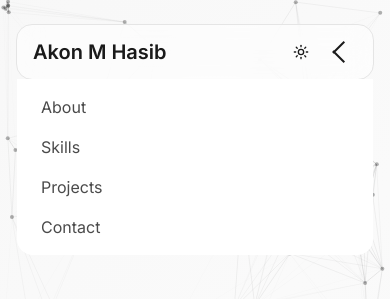
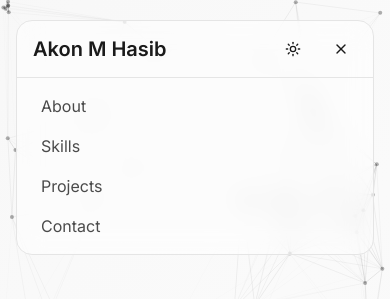
Before and after one commit to HasibX2000/Akons-Portfolio, a Next.js app: page / in a window 390 px wide. Both pictures are taken after a click on the button 345 px from the left and 52 px from the top of the page. Shown: the top 299 px of the page. Built offline with nearby package versions, Linux system fonts and the light colour scheme.

Commit message:
navbar fixed

```diff
--- a/app/layout.tsx
+++ b/app/layout.tsx
@@ -17,12 +17,12 @@ export default function RootLayout({ children }: { children: React.ReactNode })
   return (
     <html lang="en" className="scroll-smooth">
       <body
-        className={`${inter.className} bg-light dark:bg-dark text-text-light-primary dark:text-text-dark-primary min-h-screen relative`}
+        className={`${inter.className} bg-light dark:bg-dark text-text-light-primary dark:text-text-dark-primary min-h-screen relative overflow-x-hidden`}
       >
         {/* Background layers with proper z-index */}
-        <div className="animated-background z-0" />
-        <div className="noise-overlay z-20" />
-        <div className="z-30">
+        <div className="fixed inset-0 animated-background z-0" />
+        <div className="fixed inset-0 noise-overlay z-20" />
+        <div className="fixed inset-0 z-30">
           <DynamicBackground />
         </div>
 
--- a/components/DynamicBackground.tsx
+++ b/components/DynamicBackground.tsx
@@ -110,7 +110,11 @@ export default function DynamicBackground() {
   }, []);
 
   return (
-    <canvas ref={canvasRef} className="fixed inset-0 pointer-events-none" style={{ zIndex: 0 }} />
+    <canvas
+      ref={canvasRef}
+      className="fixed inset-0 pointer-events-none"
+      style={{ zIndex: 0, width: "100%", height: "100%" }}
+    />
   );
 }
 
--- a/components/Navigation.tsx
+++ b/components/Navigation.tsx
@@ -1,7 +1,7 @@
 "use client";
 import { useState, useEffect } from "react";
 import { motion, AnimatePresence } from "framer-motion";
-import { Moon, Sun } from "lucide-react";
+import { Moon, Sun, Menu, X } from "lucide-react";
 import { smoothScroll } from "../utils/smoothScroll";
 import Link from "next/link";
 
@@ -40,10 +40,10 @@ export default function Navigation() {
     <motion.header
       initial={{ y: -100 }}
       animate={{ y: 0 }}
-      className="fixed w-full z-50 px-4 top-6"
+      className="fixed w-full z-50 px-4 top-5"
     >
-      <nav className="max-w-6xl mx-auto rounded-2xl h-14 bg-light/50 dark:bg-dark/50 backdrop-blur-md border border-light-border dark:border-dark-border">
-        <div className="h-full px-4 flex items-center justify-between">
+      <nav className="max-w-6xl mx-auto rounded-2xl bg-light/50 dark:bg-dark/50 backdrop-blur-md border border-light-border dark:border-dark-border">
+        <div className="h-14 px-4 flex items-center justify-between">
           <Link href="/" className="text-xl font-semibold">
             Akon M Hasib
           </Link>
@@ -90,26 +90,14 @@ export default function Navigation() {
 
             <button
               onClick={() => setIsMobileMenuOpen(!isMobileMenuOpen)}
-              className="w-6 h-6"
+              className="p-2 rounded-lg hover:bg-light-border dark:hover:bg-dark-border transition-colors"
               aria-label="Toggle mobile menu"
             >
-              <div className="w-4 h-4 relative flex flex-col justify-between">
-                <motion.span
-                  animate={isMobileMenuOpen ? { rotate: 45, y: 6 } : { rotate: 0, y: 0 }}
-                  transition={{ duration: 0.3 }}
-                  className="w-full h-0.5 bg-text-light-primary dark:bg-text-dark-primary absolute origin-left"
-                />
-                <motion.span
-                  animate={isMobileMenuOpen ? { opacity: 0 } : { opacity: 1 }}
-                  transition={{ duration: 0.3 }}
-                  className="w-full h-0.5 bg-text-light-primary dark:bg-text-dark-primary absolute top-1/2 -translate-y-1/2"
-                />
-                <motion.span
-                  animate={isMobileMenuOpen ? { rotate: -45, y: -6 } : { rotate: 0, y: 0 }}
-                  transition={{ duration: 0.3 }}
-                  className="w-full h-0.5 bg-text-light-primary dark:bg-text-dark-primary absolute bottom-0 origin-left"
-                />
-              </div>
+              {isMobileMenuOpen ? (
+                <X className="w-4 h-4 text-text-light-primary dark:text-text-dark-primary" />
+              ) : (
+                <Menu className="w-4 h-4 text-text-light-primary dark:text-text-dark-primary" />
+              )}
             </button>
           </div>
         </div>
@@ -118,19 +106,17 @@ export default function Navigation() {
         <AnimatePresence>
           {isMobileMenuOpen && (
             <motion.div
-              initial={{ opacity: 0 }}
-              animate={{ opacity: 1 }}
-              exit={{ opacity: 0 }}
+              initial={{ opacity: 0, y: -20 }}
+              animate={{ opacity: 1, y: 0 }}
+              exit={{ opacity: 0, y: -20 }}
               transition={{ duration: 0.2 }}
-              className="md:hidden overflow-hidden"
             >
-              <div className="px-6 py-4 space-y-4 bg-light dark:bg-dark rounded-b-2xl">
+              <div className="px-6 py-4 space-y-4 border-t border-light-border dark:border-dark-border">
                 {navLinks.map((link) => (
-                  <motion.div key={link.label} initial={{ opacity: 1 }} animate={{ opacity: 1 }}>
+                  <motion.div key={link.label}>
                     <Link
                       href={link.href}
-                      onClick={(e) => {
-                        smoothScroll(e, link.href.replace("/#", ""));
+                      onClick={() => {
                         setIsMobileMenuOpen(false);
                       }}
                       className="block text-text-light-secondary dark:text-text-dark-secondary hover:text-text-light-primary dark:hover:text-text-dark-primary transition-colors duration-300"
```
